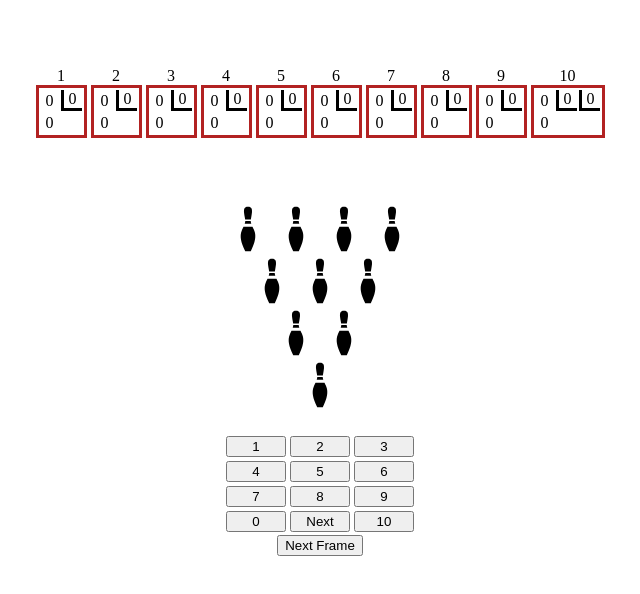
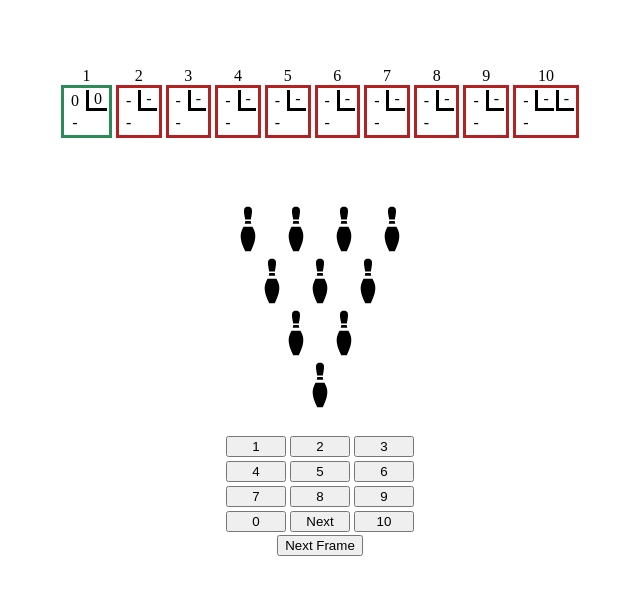
Before and after one commit to RobertBattaglia/Bowling, a React app: page / in a window 1280 px wide. Shown: the top 594 px of the page, without its empty margins (320-960 px from the left). Built offline with nearby package versions, Linux system fonts and the light colour scheme; the HTML template or start-up script is replaced by a standard one.

Commit message:
add scoreboard styling

```diff
--- a/client/src/components/App.jsx
+++ b/client/src/components/App.jsx
@@ -10,7 +10,7 @@ class App extends Component {
     this.state = {
       pins: Array(10).fill(1),
       shot: 1,
-      frames: Array(10).fill({shot1: 0, shot2: 0, score: 0}),
+      frames: Array(10).fill({ shot1: 0, shot2: 0, score: 0 }),
       frame: {
         shot1: 0,
         shot2: 0,
@@ -33,7 +33,7 @@ class App extends Component {
       this.setState({
         pins: Array(10).fill(0),
         shot: 3,
-        frames: helpers.handleStrike(frames)
+        frames: helpers.handleStrike(frames, currFrame)
       });
     } else {
       //randomize the pins depending on number clicked
@@ -74,7 +74,10 @@ class App extends Component {
   render() {
     return (
       <div>
-        <Scoreboard frames={this.state.frames} />
+        <Scoreboard
+          currFrame={this.state.currFrame}
+          frames={this.state.frames}
+        />
         <Board pins={this.state.pins} />
         <Keypad handleClick={this.handleClick} handleReset={this.handleReset} />
         <NextFrame handleReset={this.handleReset} />
--- a/client/src/components/Frame.jsx
+++ b/client/src/components/Frame.jsx
@@ -1,23 +1,48 @@
 import React from 'react';
 
-const Frame = ({ frame, num }) => {
-  return (
+const Frame = ({ currFrame, num, active, frame }) => {
+  return currFrame < num && !active ? (
     <React.Fragment>
       <table className="frame-inactive">
         <tbody>
           <tr>
-            <td className="first-shot">{frame.shot1}</td>
+            <td className="first-shot">{'-'}</td>
+            {num === 10 ? (
+              <React.Fragment>
+                <td className="second-shot">{'-'}</td>
+                <td className="second-shot">{'-'}</td>
+              </React.Fragment>
+            ) : (
+              <td className="second-shot">{'-'}</td>
+            )}
+          </tr>
+          <tr>
+            <td className="score">{'-'}</td>
+          </tr>
+        </tbody>
+      </table>
+    </React.Fragment>
+  ) : (
+    <React.Fragment>
+      <table className={active ? 'frame-active' : 'frame-inactive'}>
+        <tbody>
+          <tr>
+            <td className="first-shot">
+              {frame.shot1 === 10 ? 'X' : frame.shot1}
+            </td>
             {num === 10 ? (
               <React.Fragment>
                 <td className="second-shot">{frame.shot2}</td>
                 <td className="second-shot">{frame.shot2}</td>
               </React.Fragment>
             ) : (
-              <td className="second-shot">{frame.shot2}</td>
+              <td className="second-shot">
+                {frame.shot1 + frame.shot2 === 10 ? '/' : frame.shot2}
+              </td>
             )}
           </tr>
           <tr>
-            <td className="score">{frame.score}</td>
+            <td className="score">{frame.score || '-'}</td>
           </tr>
         </tbody>
       </table>
--- a/client/src/components/Scoreboard.jsx
+++ b/client/src/components/Scoreboard.jsx
@@ -7,52 +7,36 @@ export default class Scoreboard extends Component {
   }
 
   render() {
-    const { frames } = this.props;
+    const { currFrame, frames } = this.props;
     return (
       <div className="scoreboard">
         <table>
           <tbody>
             <tr>
-              <td>
-                1
-                <Frame frame={frames[0]} />
-              </td>
-              <td>
-                2
-                <Frame frame={frames[1]} />
-              </td>
-              <td>
-                3
-                <Frame frame={frames[2]} />
-              </td>
-              <td>
-                4
-                <Frame frame={frames[3]} />
-              </td>
-              <td>
-                5
-                <Frame frame={frames[4]} />
-              </td>
-              <td>
-                6
-                <Frame frame={frames[5]} />
-              </td>
-              <td>
-                7
-                <Frame frame={frames[6]} />
-              </td>
-              <td>
-                8
-                <Frame frame={frames[7]} />
-              </td>
-              <td>
-                9
-                <Frame frame={frames[8]} />
-              </td>
-              <td>
-                10
-                <Frame num={10} frame={frames[9]} />
-              </td>
+              {frames.map((frame, index) => {
+                const num = index + 1;
+                return index === currFrame ? (
+                  <td>
+                    {num}
+                    <Frame
+                      currFrame={currFrame}
+                      num={num}
+                      active={true}
+                      frame={frame}
+                    />
+                  </td>
+                ) : (
+                  <td>
+                    {num}
+                    <Frame
+                      currFrame={currFrame}
+                      num={num}
+                      active={false}
+                      frame={frame}
+                    />
+                  </td>
+                );
+              })}
             </tr>
           </tbody>
         </table>
--- a/client/src/helperFunctions.js
+++ b/client/src/helperFunctions.js
@@ -1,7 +1,7 @@
 module.exports = {
-  handleStrike: frames => {
+  handleStrike: (frames, currFrame) => {
     let newFrames = frames.slice();
-    newFrames.push({ shot1: 10, shot2: '-', score: 10 });
+    newFrames[currFrame] = { shot1: 10, shot2: '-', score: 10 };
     return newFrames;
   },
   randomizePins: (pins, num) => {
```
